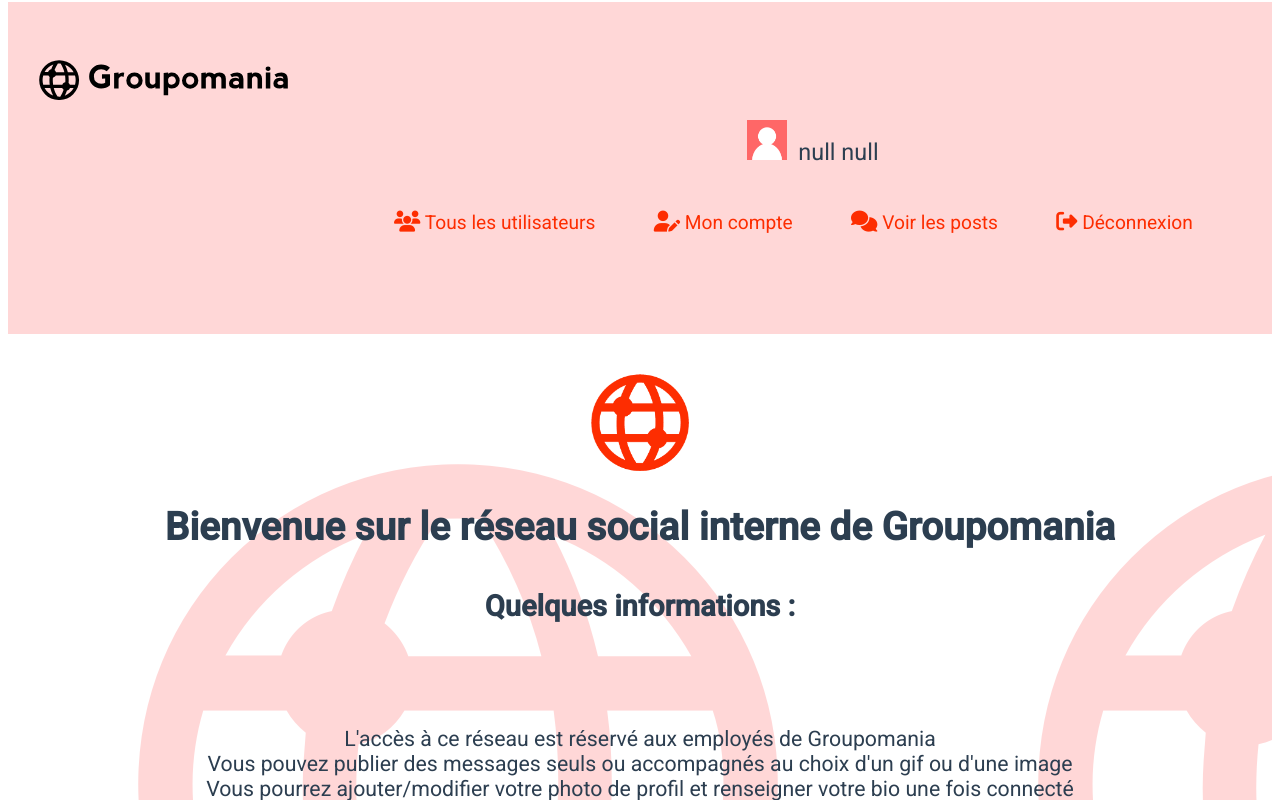
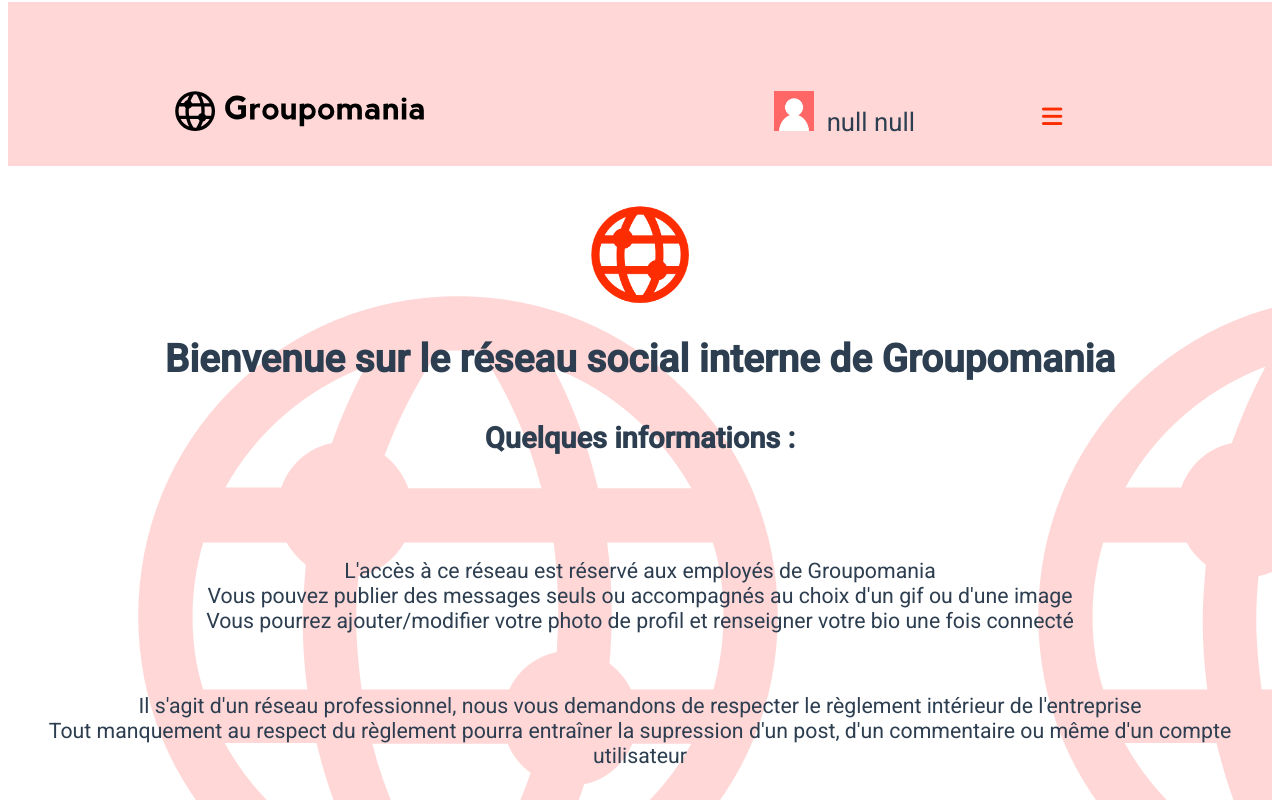
Before and after one commit to kawacassie/CassandraGuillet_7_23072021, a Vue app in the folder frontend/: page /#/ in a window 1280 px wide. Shown: the top 800 px of the page. Built offline with nearby package versions, Linux system fonts and the light colour scheme; sample sign-in values are in the browser's storage.

Commit message:
Ajout menu deroulant nav

```diff
--- a/frontend/public/style.scss
+++ b/frontend/public/style.scss
@@ -6,14 +6,24 @@
 
 header {
     background-color: #FFD7D7;
-    padding-top: 3em;
-    padding-bottom: 3em;
+    padding-top: 1.5em;
+    padding-bottom: 1.5em;
+    padding-left: 0.5em;
     margin-top: -3em;
+}
+
+nav .container {
+    margin-top: 0;
+    display: flex;
+    flex-direction: row;
+    justify-content: space-between;
+
 }
 
 nav {
     display: flex;
     flex-direction: column;
+    align-items: baseline;
 }
 
 nav a {
@@ -21,7 +31,39 @@
     padding-right: 2em;
 }
 
+#nav_deroulant, #nav_deroulant ul{
+    padding-top: 0.5em;
+    padding-left: 2.5em;
+    margin: 0;
+    list-style: none;
+}
+
+#nav_deroulant {
+    text-align: center;
+}
+
+#nav_deroulant li {
+    display: inline-block;
+    position: relative;
+}
+
+#nav_deroulant ul li {
+    display: inherit;
+}
+
+#nav_deroulant ul {
+    position: absolute;
+    left: -999em;
+    text-align: left;
+    z-index: 1000;
+}
+
+#nav_deroulant li:hover ul {
+    left: auto;
+}
+
 #nav_user {
+    background-color: #FFD7D7;
     display: flex;
     flex-direction: column;
     align-items: center;
@@ -214,16 +256,21 @@
         padding-bottom: 0.5em;
     }
 
+    #nav_deroulant, #nav_deroulant ul{
+        padding-left: 5em;
+
+    }
+
     nav {
         display: flex;
         flex-direction: row;
         justify-content: space-around;
     }
 
-    #nav_user {
-        display: flex;
-        flex-direction: row;
-    }
+    //#nav_user {
+    //    display: flex;
+    //    flex-direction: row;
+    //}
 
     button {
         width: 15%;
--- a/frontend/src/components/NavUser.vue
+++ b/frontend/src/components/NavUser.vue
@@ -1,14 +1,22 @@
 <template>
     <div class="container">
+        <div class="img_name">
             <img v-if="avatar ==! null" :src="avatar" alt="Image de profil" height="40">
             <img v-else src="../assets/default-avatar.png" alt="Avatar par défaut" height="40">
             <span id="user_name">{{ first_name + " " + last_name }}</span>
+        </div>
+        <div>
+            <ul id="nav_deroulant">
+                <li><a href="#"><i class="fas fa-bars"></i></a>
                     <ul id="nav_user">
                         <li><router-link to='/accounts'><i class="fas fa-users"></i> Tous les utilisateurs</router-link></li>
                         <li><router-link to='/accounts/:id'><i class="fas fa-user-edit"></i> Mon compte</router-link></li>
                         <li><router-link to='/posts'><i class="fas fa-comments"></i> Voir les posts</router-link></li>
                         <li><a @click="deconnexion" href="#"><i class="fas fa-sign-out-alt"></i> Déconnexion</a></li>
                     </ul>
+                </li>
+            </ul>
+        </div>
     </div>
 </template>
 
```
Lines whose indentation alone changed are shown as unchanged.
